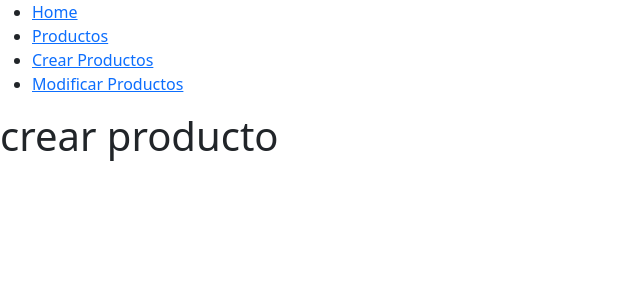
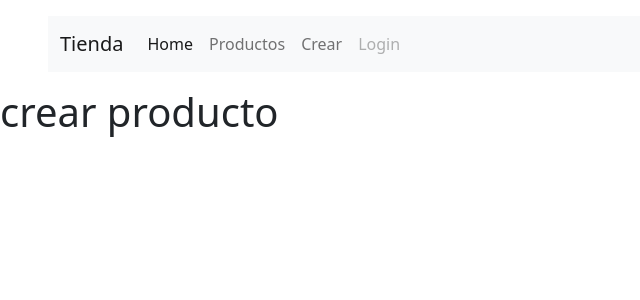
Before and after one commit to naorlando/proyecto-pyhton-grupo7, a Django app: page /productos/crear in a window 1280 px wide. Shown: the top 300 px of the page, without its empty margins (0-640 px from the left). Run offline with Django 4.2, Linux system fonts and the light colour scheme; some libraries are stand-ins or nearby versions.

Commit message:
modificaciones visuales con bootstrap

```diff
--- a/proyecto_python/ProyectoWebApp/templates/menu.html
+++ b/proyecto_python/ProyectoWebApp/templates/menu.html
@@ -1,16 +1,16 @@
-<nav>
-    <ul>
-        <li>
-            <a href="/">Home</a>
-        </li>
-        <li>
-            <a href="/productos">Productos</a>
-        </li>
-        <li>
-            <a href="/productos/crear">Crear Productos</a>
-        </li>
-        <li>
-            <a href="/productos/modificar">Modificar Productos</a>
-        </li>
-    </ul>
-</nav>
+<nav class="navbar navbar-expand-lg bg-light my-3 mx-5">
+    <div class="container-fluid">
+      <a class="navbar-brand" href="#">Tienda</a>
+      <button class="navbar-toggler" type="button" data-bs-toggle="collapse" data-bs-target="#navbarNavAltMarkup" aria-controls="navbarNavAltMarkup" aria-expanded="false" aria-label="Toggle navigation">
+        <span class="navbar-toggler-icon"></span>
+      </button>
+      <div class="collapse navbar-collapse" id="navbarNavAltMarkup">
+        <div class="navbar-nav">
+          <a class="nav-link active" aria-current="page" href="/">Home</a>
+          <a class="nav-link" href="/productos">Productos</a>
+          <a class="nav-link" href="/productos/crear">Crear</a>
+          <a class="nav-link disabled">Login</a>
+        </div>
+      </div>
+    </div>
+  </nav>
--- a/proyecto_python/proyecto_python/settings.py
+++ b/proyecto_python/proyecto_python/settings.py
@@ -120,7 +120,7 @@ USE_TZ = True
 
 STATIC_URL = '/static/'
 STATICFILES_DIRS = [
-    os.path.join(BASE_DIR, 'prueba2_django/static/')
+    os.path.join(BASE_DIR, './ProyectoWebApp/static/')
 ]
 # Default primary key field type
 # https://docs.djangoproject.com/en/4.1/ref/settings/#default-auto-field
```
Also changed, not shown: proyecto_python/ProyectoWebApp/templates/modificarproducto.html (+9 -3 lines), proyecto_python/ProyectoWebApp/templates/productos.html (+15 -7 lines), proyecto_python/ProyectoWebApp/static/img/viola.jpg (added).
